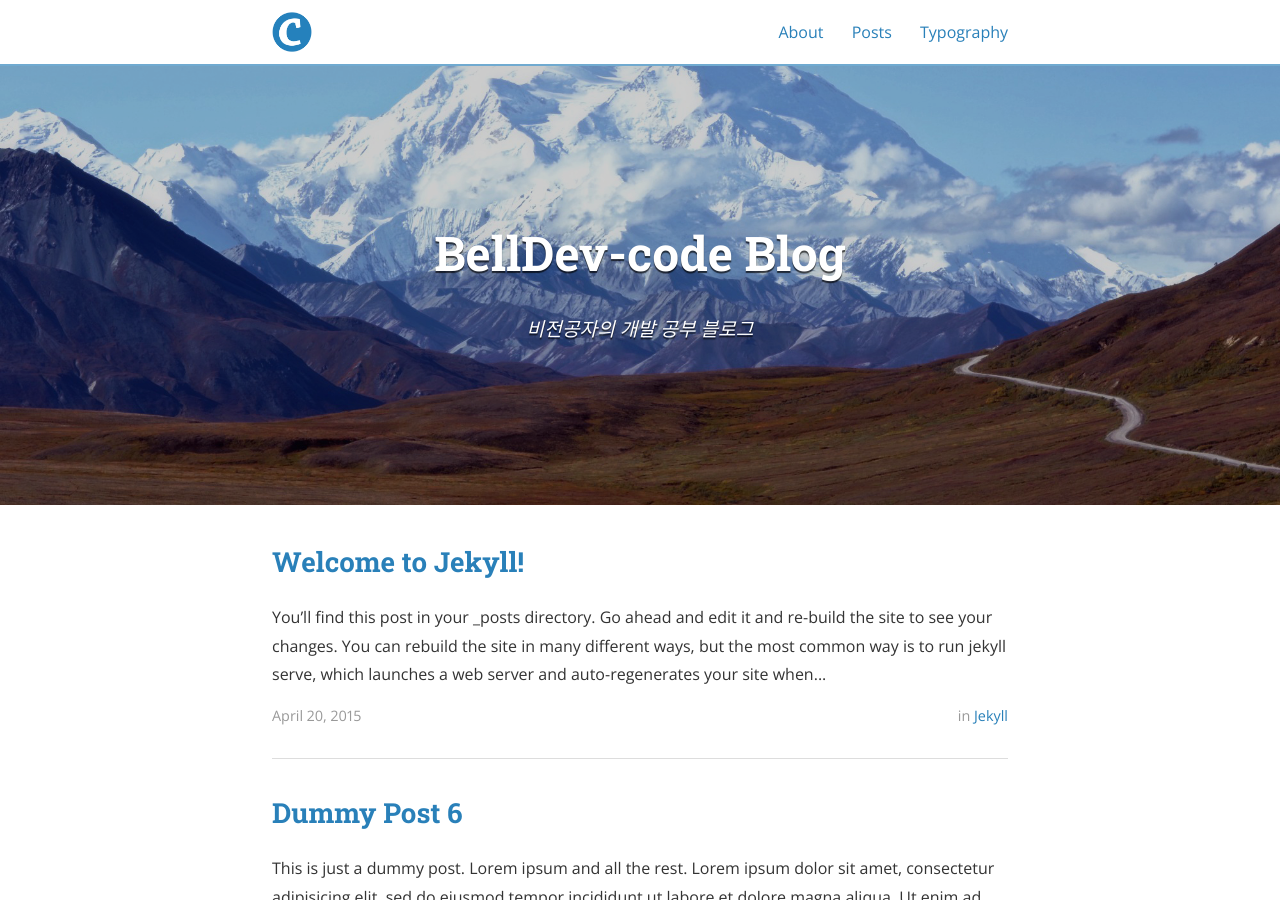
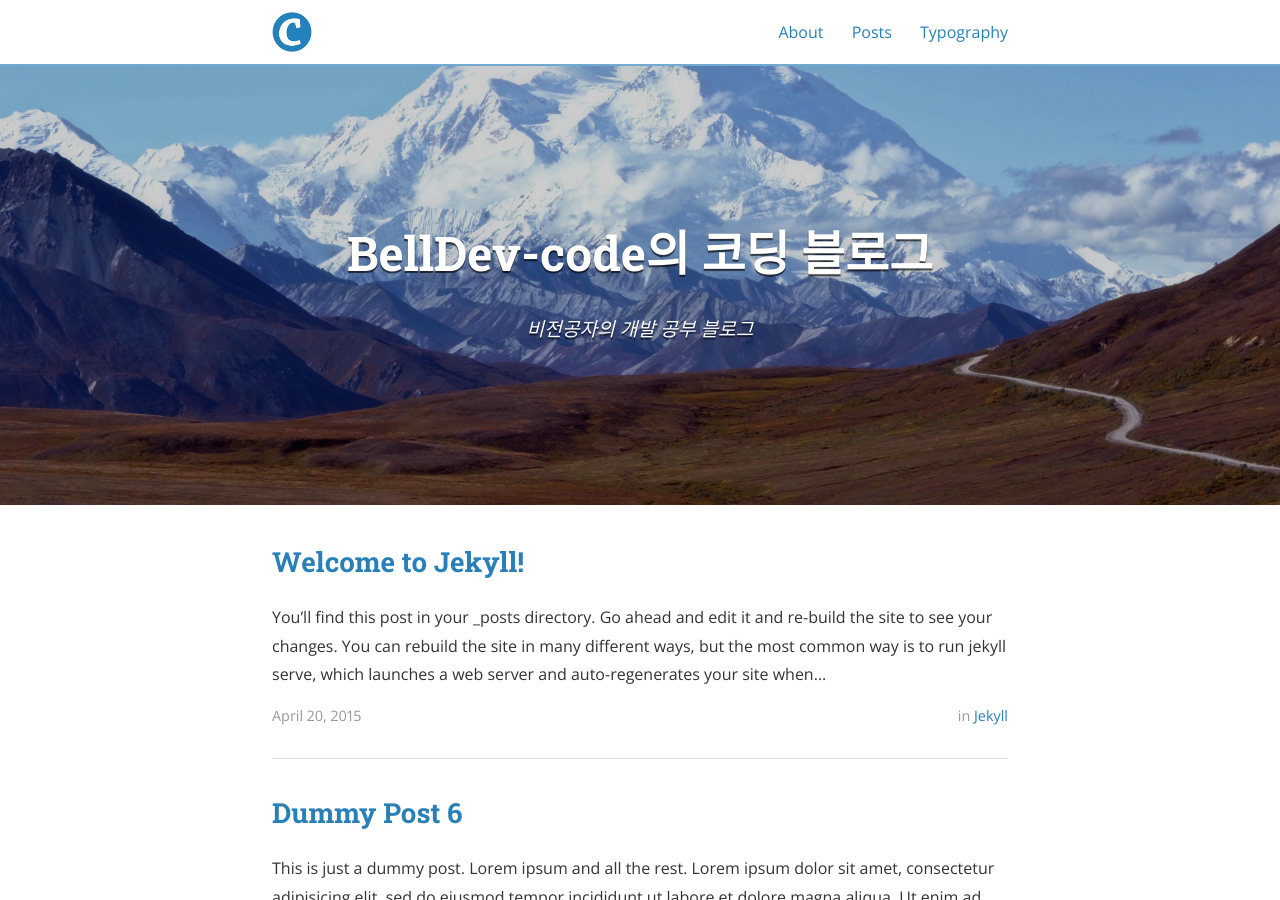
Before and after one commit to bellDev-code/bellDev-code.github.io, a Jekyll site: the page built from index.html, in a window 1280 px wide and 900 px high. Built offline with Jekyll 4.4.1, drawn with Linux system fonts in a browser that asks for light colours; nearby versions of some CDN libraries; the list of posts is cut into pages by our own code; some of the changed text lies outside the part shown.

Commit message:
메인 페이지 변경

```diff
--- a/_config.yml
+++ b/_config.yml
@@ -9,7 +9,7 @@ exclude:
   - "/vendor/"
 
 # Site settings
-title: BellDev-code Blog
+title: BellDev-code의 코딩 블로그
 subtitle: "비전공자의 개발 공부 블로그"
 email: fujifilm0517@naver.com
 name: BellDev
```
Also changed, not shown: 1 other file.
